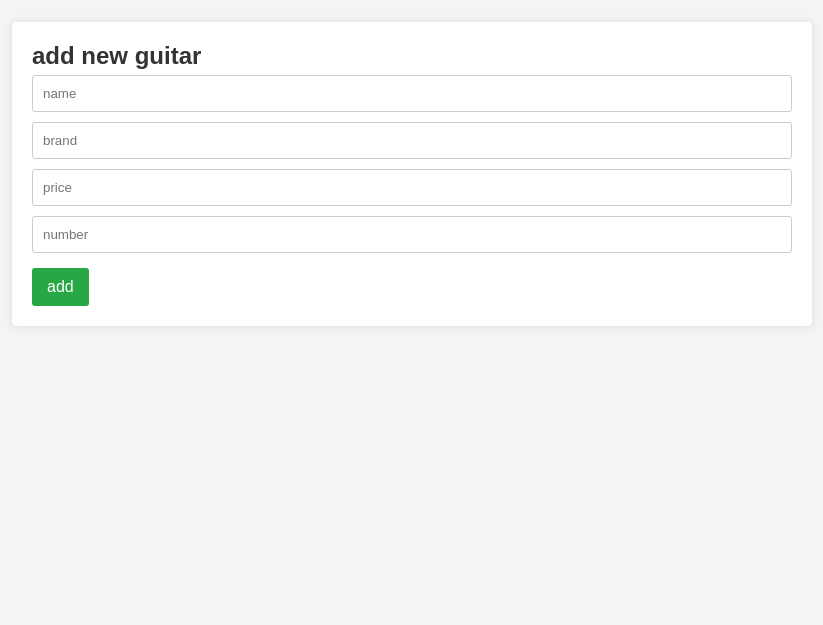
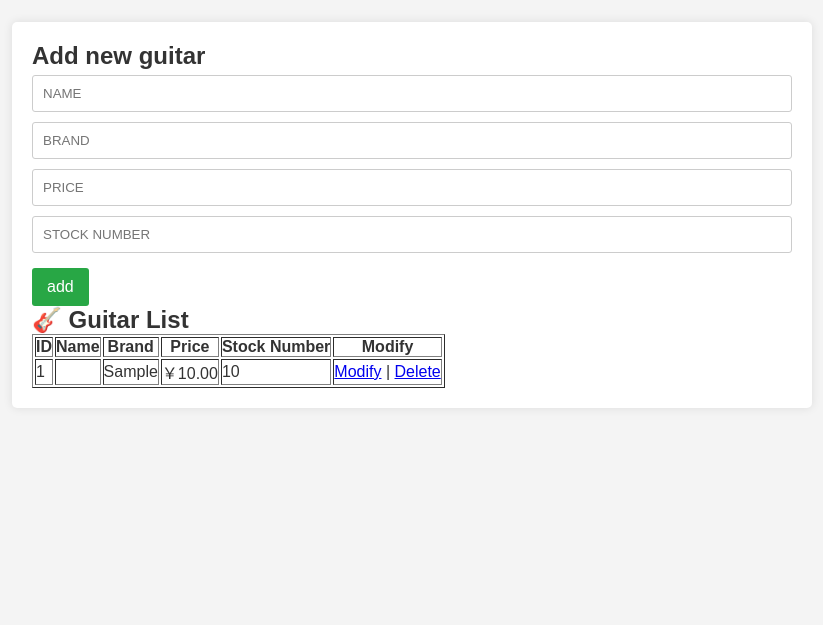
Before and after one commit to Tommy1977798/LAB4, a PHP site: page /add_guitar.php in a window 1280 px wide. Shown: the part 58-683 px from the top of the page, without its empty margins (228-1051 px from the left). Run offline with PHP 8.4, Linux system fonts and the light colour scheme; the visitor is signed in with stand-in values (Sample User, id 1); data comes from the database, SQL or seed files in the repository; tables that the repository leaves empty hold one stand-in row (values such as "Sample post"); data that the repository does not hold is empty.

Commit message:
Update add_guitar.php

```diff
--- a/public/add_guitar.php
+++ b/public/add_guitar.php
@@ -1,42 +1,79 @@
 <?php
-if (session_status() === PHP_SESSION_NONE) {
-    session_start();
-}
+session_start();
 require_once '../Classes/Authen.php';
-require_once '../Classes/Guitar_class.php';
+require_once '../classes/Guitar_class.php';
 
+// 确保用户已登录
 if (!isset($_SESSION['user_id'])) {
     header("Location: login.php");
     exit;
 }
 
+// 检查是否是管理员
 $user = new User();
 if (!$user->isAdmin($_SESSION['user_id'])) {
-    echo "❌ you don't have right to pass！";
+    echo "<p style='color:red;'>❌ you don't have previliege to visit this page！</p>";
     exit;
 }
 
-if ($_SERVER["REQUEST_METHOD"] == "POST") {
-    $guitar = new Guitar();
+$guitar = new Guitar();
+
+// 处理删除吉他请求
+if (isset($_GET['delete'])) {
+    $guitar_id = $_GET['delete'];
+    $guitar->deleteGuitar($guitar_id);
+    header("Location: add_guitar.php");
+    exit;
+}
+
+// 处理添加吉他请求
+if ($_SERVER["REQUEST_METHOD"] == "POST" && isset($_POST['add'])) {
     $added = $guitar->addGuitar($_POST['name'], $_POST['brand'], $_POST['price'], $_POST['stock']);
-
     if ($added) {
-        echo "<p>✅ add success！</p>";
+        echo "<p style='color:green;'>✅ add guitar success！</p>";
     } else {
-        echo "<p>❌ falied try again。</p>";
+        echo "<p style='color:red;'>❌ add falied , try again。</p>";
     }
 }
+
+// 获取所有吉他
+$guitars = $guitar->getAllGuitars();
 ?>
 
 <?php include '../view/header.php'; ?>
 
-<h2>add new guitar</h2>
+<h2>Add new guitar</h2>
 <form method="POST">
-    <input type="text" name="name" placeholder="name" required><br>
-    <input type="text" name="brand" placeholder="brand" required><br>
-    <input type="number" name="price" placeholder="price" step="0.01" required><br>
-    <input type="number" name="stock" placeholder="number" required><br>
-    <button type="submit">add</button>
+    <input type="text" name="name" placeholder="NAME" required><br>
+    <input type="text" name="brand" placeholder="BRAND" required><br>
+    <input type="number" name="price" placeholder="PRICE" step="0.01" required><br>
+    <input type="number" name="stock" placeholder="STOCK NUMBER" required><br>
+    <button type="submit" name="add">add</button>
 </form>
 
+<h2>🎸 Guitar List</h2>
+<table border="1">
+    <tr>
+        <th>ID</th>
+        <th>Name</th>
+        <th>Brand</th>
+        <th>Price</th>
+        <th>Stock Number</th>
+        <th>Modify</th>
+    </tr>
+    <?php foreach ($guitars as $g): ?>
+        <tr>
+            <td><?php echo $g['id']; ?></td>
+            <td><?php echo $g['name']; ?></td>
+            <td><?php echo $g['brand']; ?></td>
+            <td>￥<?php echo $g['price']; ?></td>
+            <td><?php echo $g['stock']; ?></td>
+            <td>
+                <a href="edit_guitar.php?id=<?php echo $g['id']; ?>">Modify</a> |
+                <a href="add_guitar.php?delete=<?php echo $g['id']; ?>" onclick="return confirm('Are you sure to delete this one？');">Delete</a>
+            </td>
+        </tr>
+    <?php endforeach; ?>
+</table>
+
 <?php include '../view/footer.php'; ?>
```
